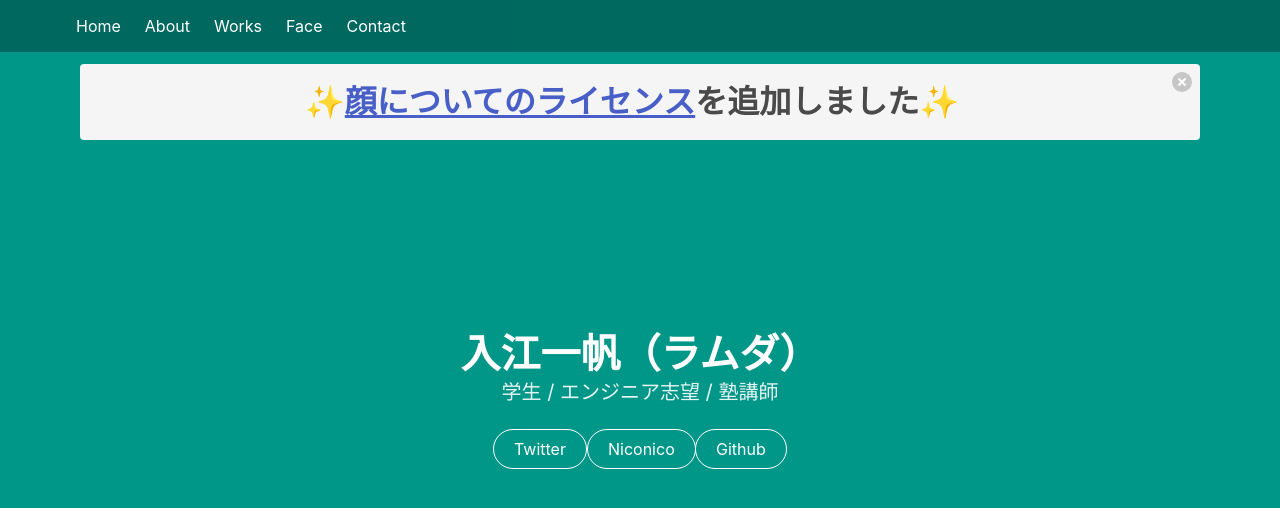
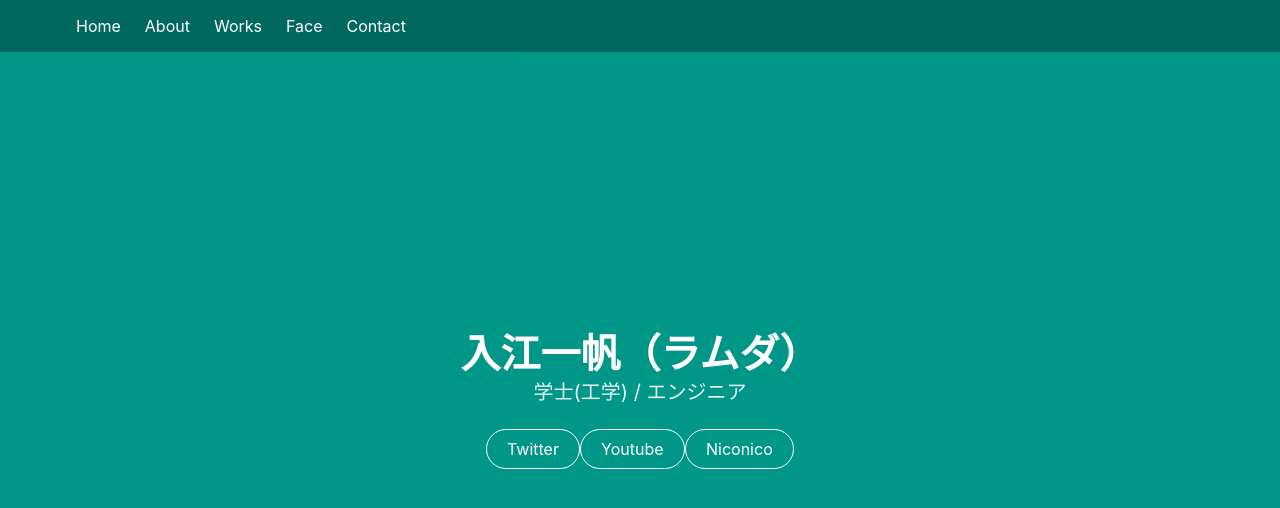
Before and after one commit to yoidea/portfolio, a Gatsby site: page / in a window 1280 px wide. Built offline with nearby package versions, Linux system fonts and the light colour scheme; Gatsby itself is replaced by a stand-in of ours; what sweet-scroll would draw is missing.

Commit message:
feat: 🎸 Update jobs

```diff
--- a/src/pages/about.js
+++ b/src/pages/about.js
@@ -16,7 +16,7 @@ class AboutPage extends Component {
         <Hero color="#3f51b5" name="about">
           <Heading>何者なのか</Heading>
           <p className="subtitle">
-            機械学習をかじっている学生です。音楽、映像、webページ、何でも作ります。
+            ソフトウェアエンジニアとして働いています。音楽、映像、webページ、何でも作ります。
           </p>
           <p className="subtitle">
             コードを書いたり
@@ -102,6 +102,9 @@ class AboutPage extends Component {
           <Timeline date="2018" sub="クックパッド株式会社">
             10 Day Tech インターンシップ
           </Timeline>
+          <Timeline date="2020" sub="ヤフー株式会社">
+            サービス統括本部ID/PIM本部 開発1
+          </Timeline>
           <div className="has-text-centered">
             <a
               className="button is-link is-rounded is-inverted is-outlined jello-horizontal"
--- a/src/pages/index.js
+++ b/src/pages/index.js
@@ -23,9 +23,7 @@ class IndexPage extends Component {
     let text = (
       <div>
         <h1 className="title is-size-2 text-focus-in">入江一帆（ラムダ）</h1>
-        <h2 className="subtitle text-focus-in-1s">
-          学生 / エンジニア志望 / 塾講師
-        </h2>
+        <h2 className="subtitle text-focus-in-1s">学士(工学) / エンジニア</h2>
         <a
           className="flip-in-hor-bottom-1 button is-success is-rounded is-inverted is-outlined"
           target="_blank"
@@ -38,17 +36,17 @@ class IndexPage extends Component {
           className="flip-in-hor-bottom-2 button is-success is-rounded is-inverted is-outlined"
           target="_blank"
           rel="noopener noreferrer"
+          href="https://www.youtube.com/channel/UC8g17oXkRt8buwQL8GU-NSw"
+        >
+          Youtube
+        </a>
+        <a
+          className="flip-in-hor-bottom-2 button is-success is-rounded is-inverted is-outlined"
+          target="_blank"
+          rel="noopener noreferrer"
           href="https://www.nicovideo.jp/user/48313347"
         >
           Niconico
-        </a>
-        <a
-          className="flip-in-hor-bottom-3 button is-success is-rounded is-inverted is-outlined"
-          target="_blank"
-          rel="noopener noreferrer"
-          href="https://github.com/yoidea"
-        >
-          Github
         </a>
       </div>
     );
@@ -62,20 +60,6 @@ class IndexPage extends Component {
     return (
       <Layout>
         <SEO title="Home" keywords={[`gatsby`, `application`, `react`]} />
-        <Message>
-          <p className="title">
-            <span role="img" aria-label="Sparkles">
-              ✨
-            </span>
-            <Link className="has-text-link" to="/face">
-              顔についてのライセンス
-            </Link>
-            を追加しました
-            <span role="img" aria-label="Sparkles">
-              ✨
-            </span>
-          </p>
-        </Message>
         <Hero className="color-change-2x">
           <div className="has-text-centered">{text}</div>
         </Hero>
```
